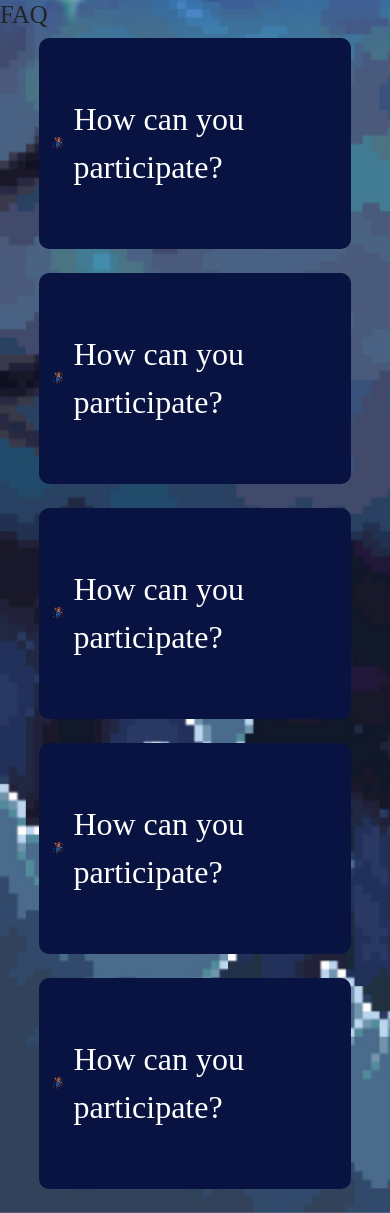
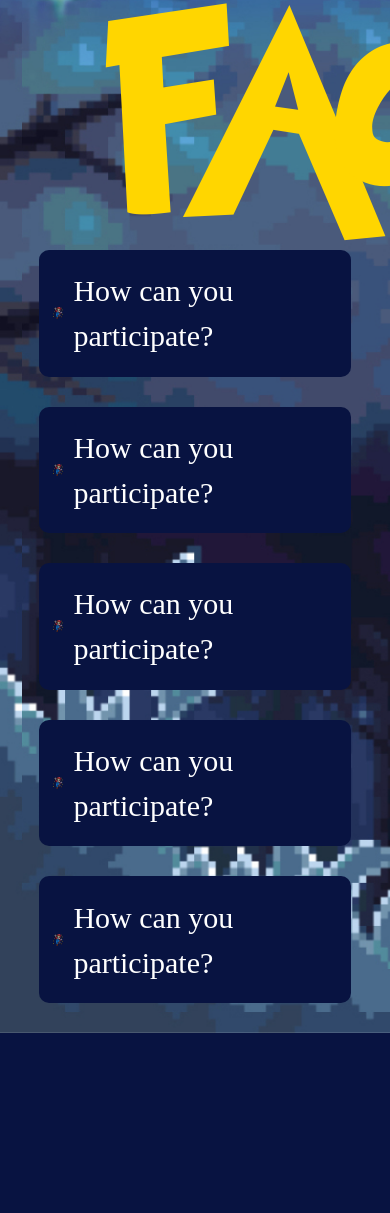
Before and after one commit to mdoshi2612/Sarcasm-final, a Django app: page /faq in a window 390 px wide; the page is wider, and only the part inside the window is pictured. After the commit the page ends 1033 px from the top of that part, so only its background shows below. Run offline with Django 3.2, Linux system fonts and the light colour scheme.

Commit message:
changes to faq page

```diff
--- a/users/static/css/faq.css
+++ b/users/static/css/faq.css
@@ -10,6 +10,18 @@
 body{
     background: url("../images/laptop_background.jpg");
     background-size: cover;
+}
+.main-heading {
+    font-family: Pokemon;
+    font-style: normal;
+    font-weight: normal;
+    font-size: 10rem;
+    line-height: 210px;
+    width: 50%;
+    margin: auto;
+    margin-left: 35%;
+    /* identical to box height */
+    color: #FFD600;
 }
 
 /* * {
@@ -57,12 +69,15 @@
   border-radius: 0px 0px 10px 10px;
   margin-left: 10%;
     /* padding: 0 18px; */
+    padding-left: 130px;
+    padding-right: 50px;
     color: white;
     background-color: #081341;
     max-height: 0;
     overflow: hidden;
-    font-size: 1.25rem;
+    font-size: 1.5rem;
     transition: max-height 0.2s ease-out;
+    transform: translateY(-50px);
   }
   .faq-row
   {
@@ -80,7 +95,7 @@
   @media only screen and (max-width: 992px) {
       .accordion
       {
-          height: 25vh;
+          height: 15vh;
           padding-top: 10vh;
           padding-bottom: 10vh;
           padding: 4px;
@@ -89,9 +104,32 @@
       {
           font-size: 2rem;
           height: 30vh;
+          transform: translateY(-90px);
       }
       .faq-img
       {
-          height: 80%;
+          height: 120%;
       }
   }
+  @media screen and (max-width: 992px) {
+    * {
+        font-size: 20px;
+    }
+    .accordion
+    {
+        font-size: 2rem;
+    }
+    .main-heading {
+        margin-left:30% ;
+        line-height: 250px;
+    }
+    .panel
+    {
+        padding-left: 70px;
+        padding-right: 50px;
+    }
+    .panel p
+    {
+        font-size: 30px;
+    }
+}
--- a/users/templates/users/faq.html
+++ b/users/templates/users/faq.html
@@ -6,9 +6,9 @@
     <link rel="stylesheet" href="static/css/faq.css" />
     </head>
     <body>
-<h2>FAQ</h2>
+        <h1 class='main-heading'>FAQs</h1>
 <button class="accordion" onclick="changeimg(1)">
-    <div class="faq-row" style="font-size: 2rem;">
+    <div class="faq-row" style="font-size: 1.5rem;">
         <img src="static/images/mario.svg" class="faq-img" id="faq-img1">
         How can you participate?
     </div></button>
@@ -17,7 +17,7 @@
 </div>
 <br>
 <button class="accordion" onclick="changeimg(2)">
-    <div class="faq-row" style="font-size: 2rem;">
+    <div class="faq-row" style="font-size: 1.5rem;">
         <img src="static/images/mario.svg" class="faq-img" id="faq-img2">
         How can you participate?
     </div></button>
@@ -26,7 +26,7 @@
 </div>
 <br>
 <button class="accordion" onclick="changeimg(3)">
-    <div class="faq-row" style="font-size: 2rem;">
+    <div class="faq-row" style="font-size: 1.5rem;">
         <img src="static/images/mario.svg" class="faq-img" id="faq-img3" >
         How can you participate?
     </div></button>
@@ -35,7 +35,7 @@
 </div>
 <br>
 <button class="accordion" onclick="changeimg(4)">
-    <div class="faq-row" style="font-size: 2rem;">
+    <div class="faq-row" style="font-size: 1.5rem;">
         <img src="static/images/mario.svg" class="faq-img" id="faq-img4" >
         How can you participate?
     </div></button>
@@ -44,7 +44,7 @@
 </div>
 <br>
 <button class="accordion" onclick="changeimg(5)" >
-    <div class="faq-row" style="font-size: 2rem;">
+    <div class="faq-row" style="font-size: 1.5rem;">
         <img src="static/images/mario.svg" class="faq-img" id="faq-img5">
         How can you participate?
     </div></button>
```
Also changed, not shown: users/static/images/pokeball_closed.png (added).
